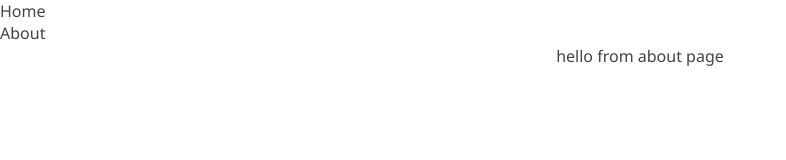
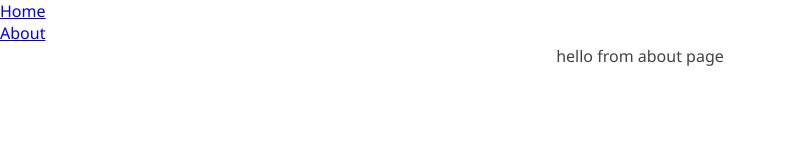
Before and after one commit to luigirazum/mv-react-todo-app, a React (Create React App) app: page /about in a window 1280 px wide. Shown: the top 160 px of the page, without its empty margins (0-786 px from the left). Built offline with nearby package versions, Linux system fonts and the light colour scheme.

Commit message:
Add the NavLink component to the navbar.

```diff
--- a/src/functionBased/components/Navbar.js
+++ b/src/functionBased/components/Navbar.js
@@ -1,4 +1,6 @@
 import React from 'react';
+
+import { NavLink } from 'react-router-dom';
 
 const Navbar = () => {
   const links = [
@@ -17,8 +19,12 @@ const Navbar = () => {
     <nav className="navBar">
       <ul>
         {links.map((link) => {
-          const { id, text } = link;
-          return (<li key={id}>{text}</li>);
+          const { id, text, path } = link;
+          return (
+            <li key={id}>
+              <NavLink to={path}>{text}</NavLink>
+            </li>
+          );
         })}
       </ul>
     </nav>
```
